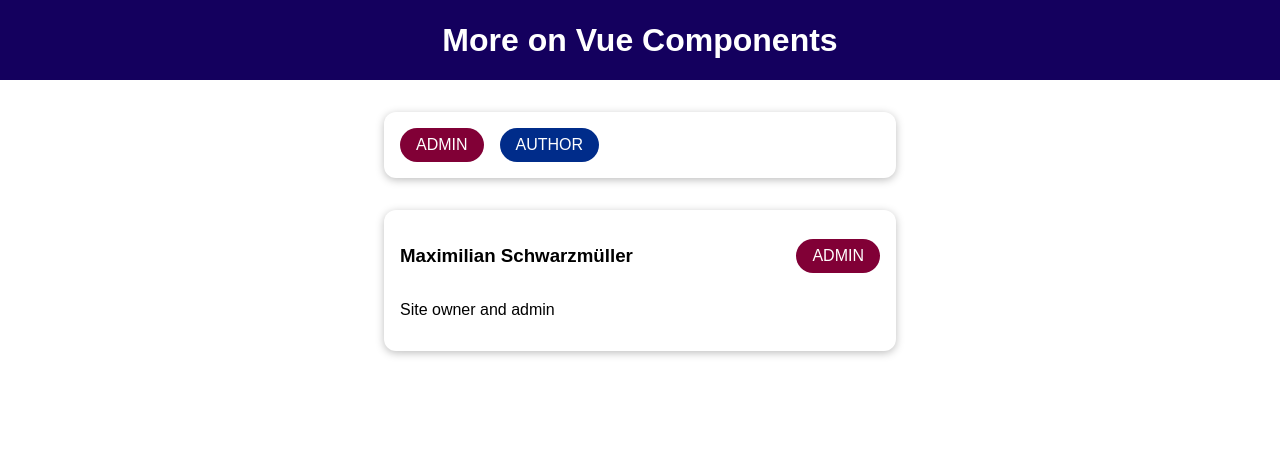
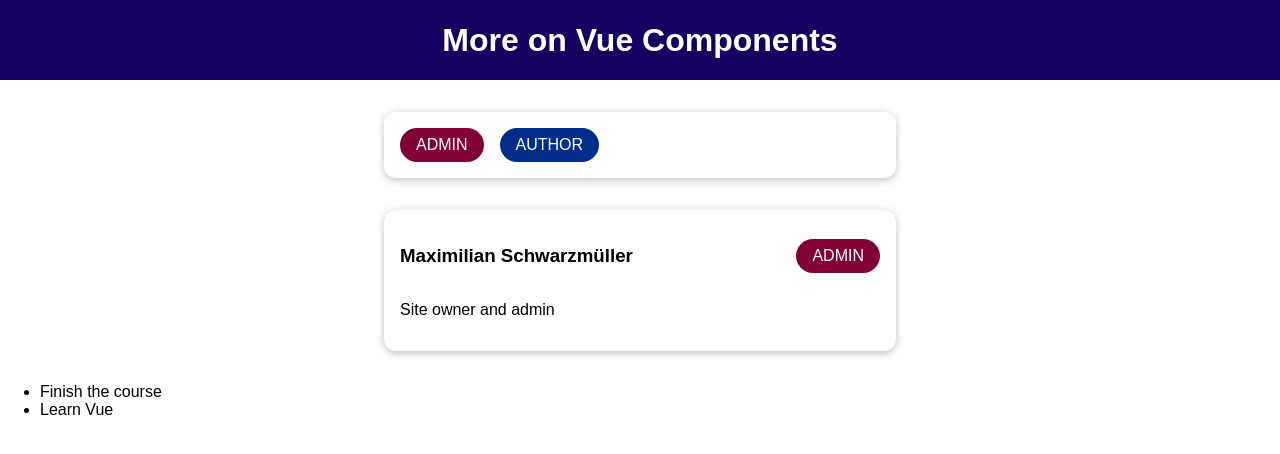
Before and after one commit to fatihugur/vue-cli-deeper-global-local-component, a Vue app: page / in a window 1280 px wide. Shown: the top 454 px of the page. Built offline with nearby package versions, Linux system fonts and the light colour scheme.

Commit message:
CourseGoals.vue added imported and registered in App.vue

```diff
--- a/src/App.vue
+++ b/src/App.vue
@@ -8,6 +8,7 @@
       :info-text="activeUser.description"
       :role="activeUser.role"
     ></user-info>
+    <course-goals></course-goals>
   </div>
 </template>
 
@@ -15,12 +16,13 @@
 import TheHeader from "./components/TheHeader.vue";
 import BadgeList from "./components/BadgeList.vue";
 import UserInfo from "./components/UserInfo.vue";
-
+import CourseGoals from "./components/CourseGoals.vue";
 export default {
   components: {
     TheHeader,
     BadgeList,
     UserInfo,
+    CourseGoals,
   },
 
   data() {
--- /dev/null
+++ b/src/components/CourseGoals.vue
@@ -0,0 +1,15 @@
+<template>
+  <ul>
+    <li v-for="goal in goals" :key="goal">{{ goal }}</li>
+  </ul>
+</template>
+
+<script>
+export default {
+  data() {
+    return {
+      goals: ["Finish the course", "Learn Vue"],
+    };
+  },
+};
+</script>
```
